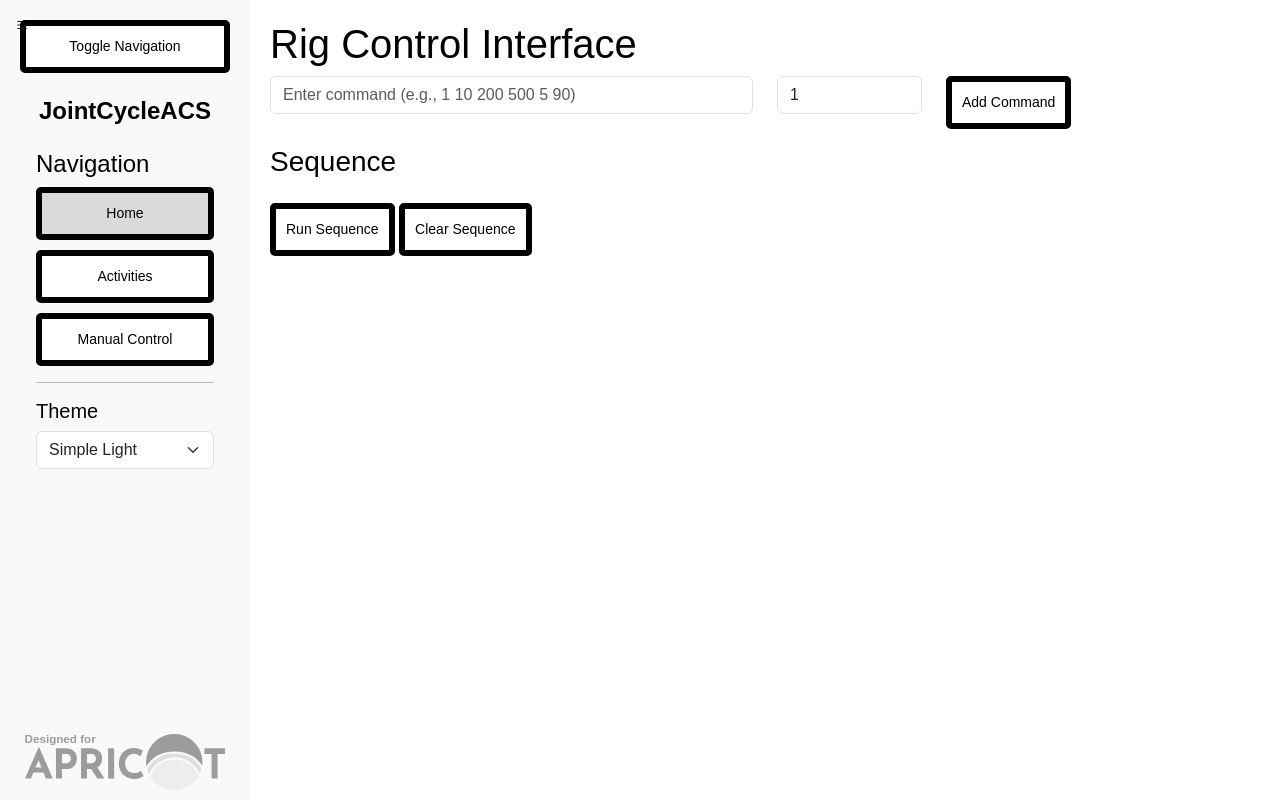
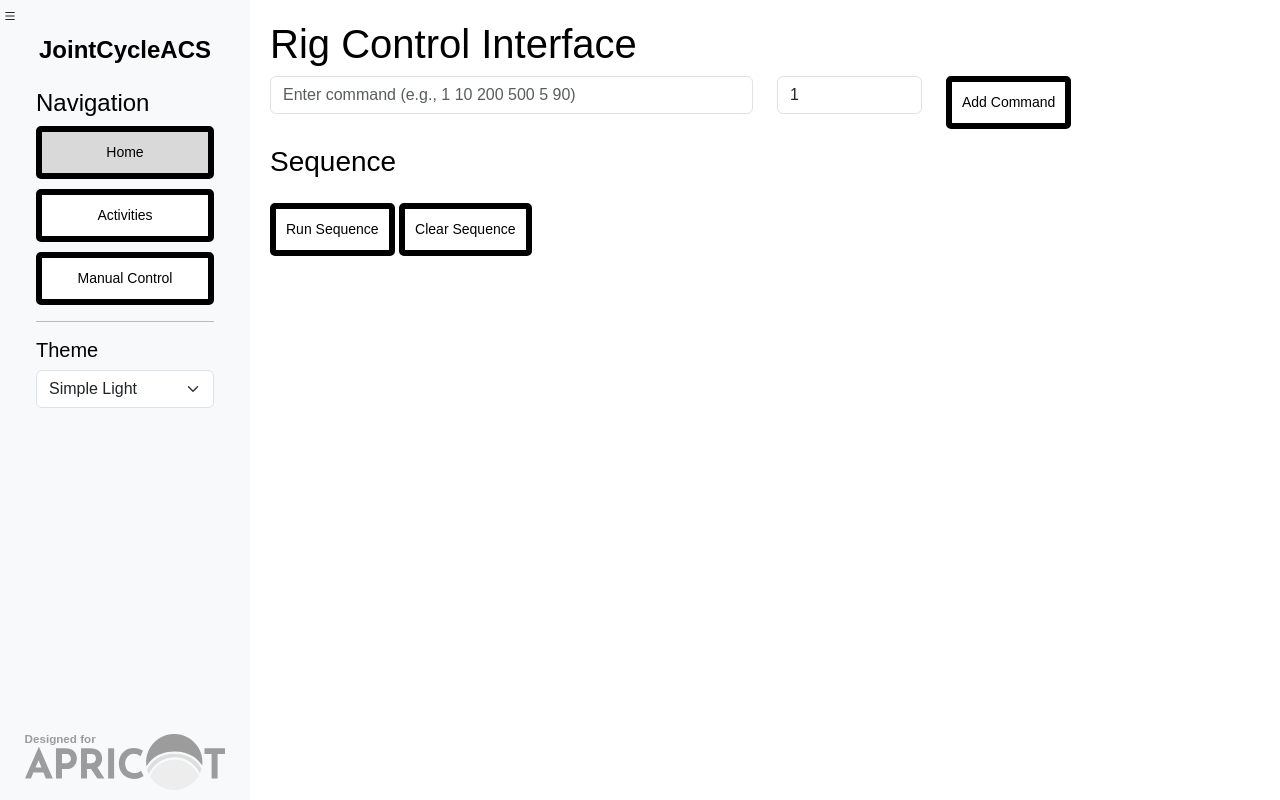
Before and after one commit to harilaosk/JCACS_flask, a Flask app: page / in a window 1280 px wide. Run offline with Flask 3, Linux system fonts and the light colour scheme.

Commit message:
sidebar-toggle

```diff
--- a/static/styles.css
+++ b/static/styles.css
@@ -221,13 +221,25 @@ border: 0;
     margin-left: 0; /* Remove offset when sidebar is collapsed */
 }
 .toggle-btn {
+    position: absolute; /* Position it absolutely */
     background-color: transparent; /* Make the button transparent */
     border: none; /* Remove the border */
     color: var(--text-color); /* Use the theme's text color */
-    padding: 5px; /* Adjust padding for a smaller size */
+    padding: 1px; /* Adjust padding for a smaller size */
     transition: color 0.3s ease; /* Add a hover effect */
+    z-index: 1000; /* Ensure the button stays above other elements */
+    pointer-events: auto; /* Ensure the button is clickable */
+
+
 }
 
 .toggle-btn:hover {
-    color: var(--btn-active-bg); /* Change color on hover */
+    color: grey; /* Change color on hover */
+    background-color: var(--nav-bg); /* Make the button transparent */
+
 }
+.theme-nav-toggle {
+    height: 100vh; /* Constrain height to viewport */
+    position: fixed;
+
+}
--- a/templates/base.html
+++ b/templates/base.html
@@ -13,13 +13,9 @@
 </head>
 <body>
     <div class="d-flex" id=layout">
-        <!-- Sidebar -->
         <!-- Collapsible Sidebar -->
     <div class="collapse show" id="sidebar">
         <nav class="theme-nav">
-            <button class="btn btn-primary w-100 mb-2" type="button" data-bs-toggle="collapse" data-bs-target="#navContent" aria-expanded="true" aria-controls="navContent">
-                Toggle Navigation
-            </button>
             <div id="navContent" class="collapse show">
                 <div class="p-3">
                         <h2 class="app-title text-center mb-4">JointCycleACS</h2>
@@ -40,15 +36,11 @@
                 </div>
             </nav>
         </div>
-
-<!--        &lt;!&ndash; Toggle Button &ndash;&gt;-->
-<!--        <button class="btn btn-primary position-absolute" style="top: 10px; left: 10px;" type="button" data-bs-toggle="collapse" data-bs-target="#sidebar" aria-expanded="true" aria-controls="sidebar">-->
-<!--            Toggle Sidebar-->
-<!--        </button>-->
-        <!-- Toggle Button -->
-    <button class="btn btn-sm position-absolute toggle-btn" style="top: 10px; left: 10px;" type="button" data-bs-toggle="collapse" data-bs-target="#sidebar" aria-expanded="true" aria-controls="sidebar">
-        <i class="bi bi-list"></i>
-    </button>
+        <div class="theme-nav-toggle">
+            <button class="btn btn-sm position-absolute toggle-btn" style="top: 5px; left: 2px;" type="button" data-bs-toggle="collapse" data-bs-target="#sidebar" aria-expanded="true" aria-controls="sidebar">
+                <i class="bi bi-list"></i>
+            </button>
+        </div>
 
         <!-- Main Content -->
         <div class="theme-main flex-grow-1">
```
